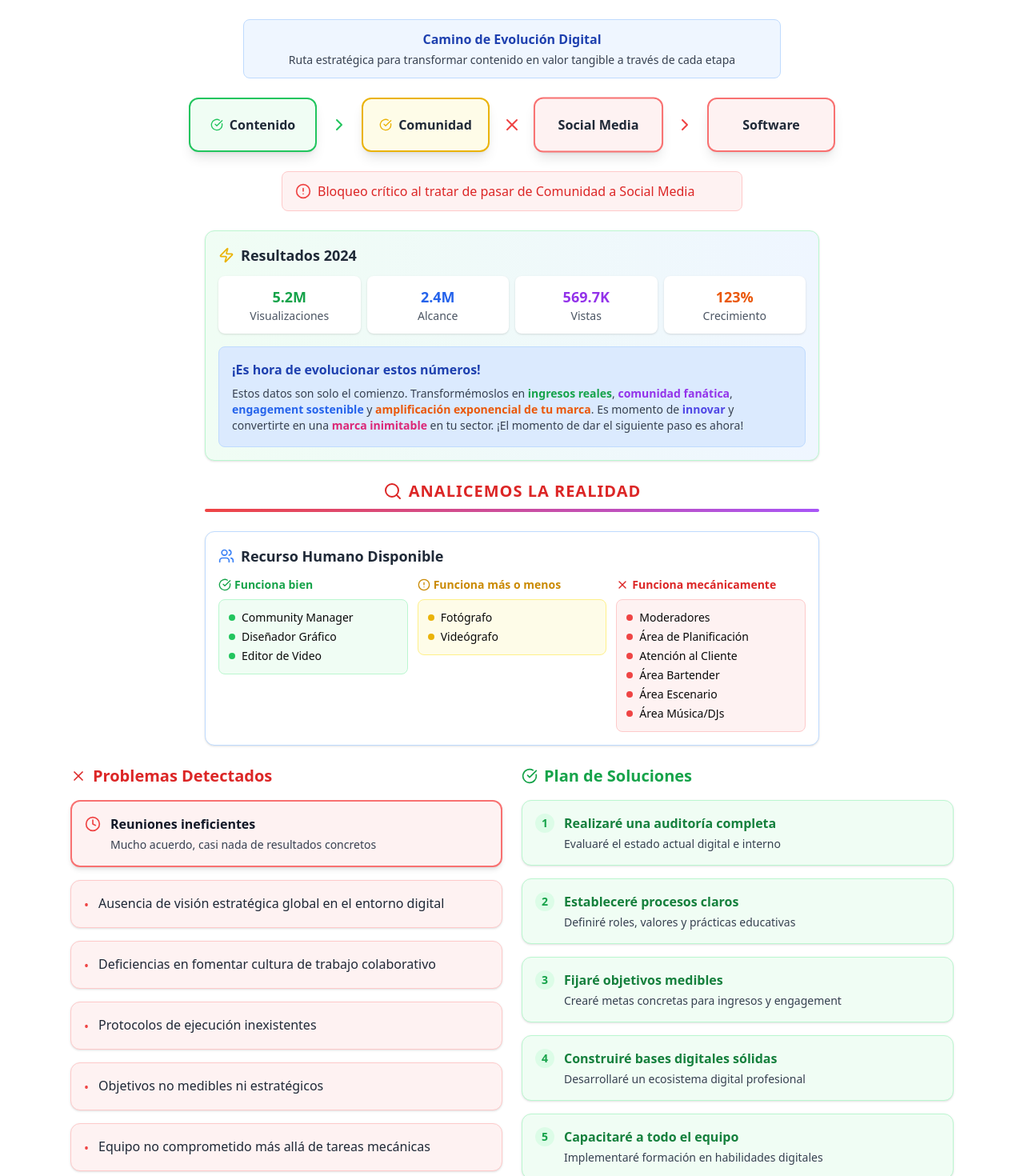
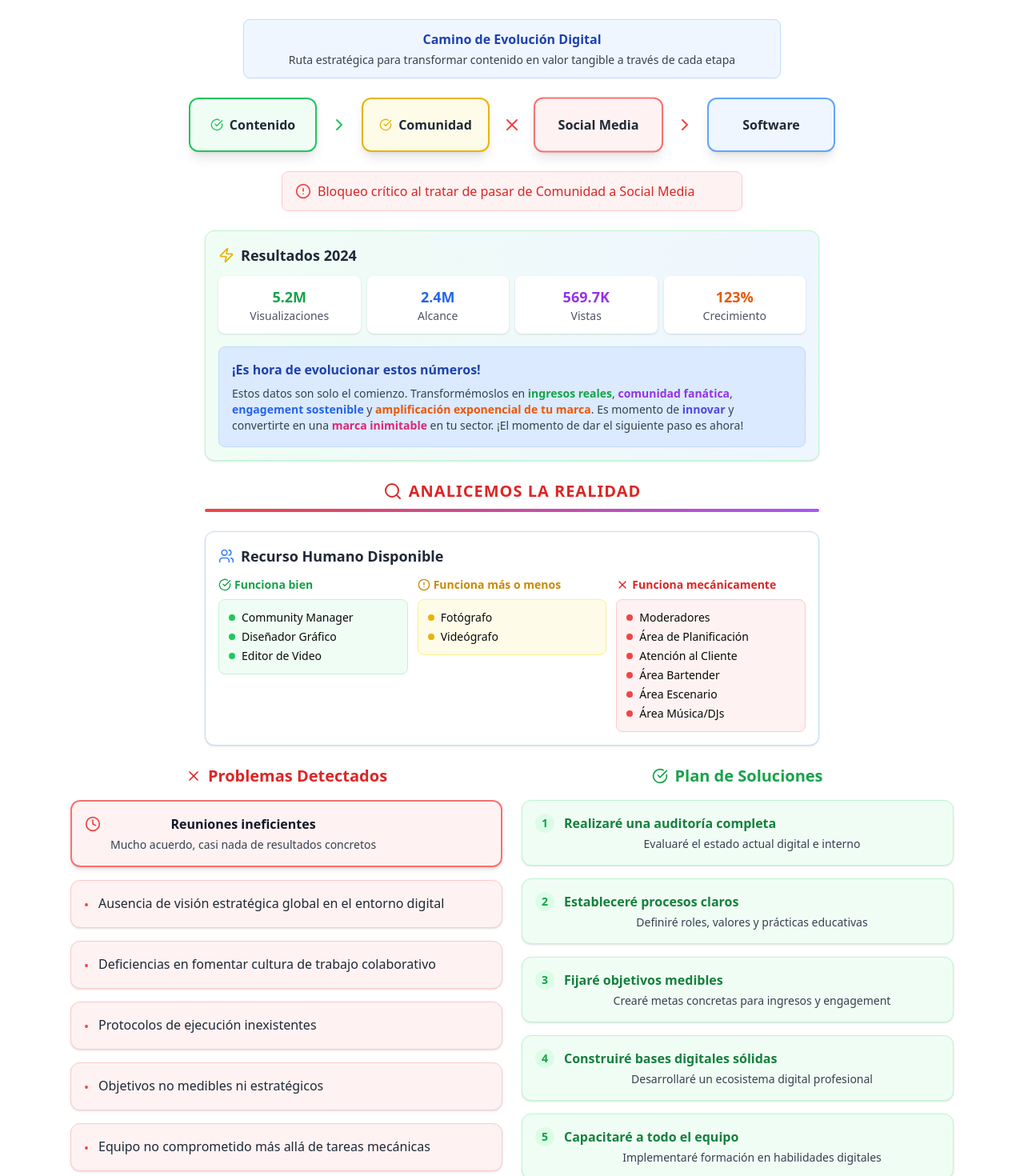
Before and after one commit to deivipluss/landing, a Next.js app: page /ktdrallounge in a window 1280 px wide. Shown: the part 80-1550 px from the top of the page at 80% size. Built offline with nearby package versions, Linux system fonts and the light colour scheme.

Commit message:
loung14e

```diff
--- a/app/ktdrallounge/page.tsx
+++ b/app/ktdrallounge/page.tsx
@@ -84,10 +84,10 @@ export default function DiagnosticoDigital() {
         </div>
 
         {/* Software - Pendiente */}
-        <Card className="p-3 min-w-[120px] md:min-w-40 text-center border-2 border-red-400 bg-red-50 shadow-lg hover:shadow-xl transition-shadow">
+        <Card className="p-3 min-w-[120px] md:min-w-40 text-center border-2 border-blue-400 bg-blue-50 shadow-lg hover:shadow-xl transition-shadow">
           <CardContent className="p-2">
             <div className="font-semibold text-gray-800">Software</div>
-            <div className="text-xs text-red-600 mt-1 md:hidden">En espera</div>
+            <div className="text-xs text-blue-600 mt-1 md:hidden">En espera</div>
           </CardContent>
         </Card>
       </div>
@@ -140,7 +140,7 @@ export default function DiagnosticoDigital() {
       </Card>
 
       {/* ANALICEMOS LA REALIDAD */}
-      <div className="w-full max-w-3xl mt-2">
+      <div className="w-full max-w-3xl mt-2 text-center">
         <div className="flex items-center justify-center mb-2">
           <Search className="text-red-600 h-6 w-6 mr-2" />
           <h2 className="text-xl font-bold text-red-600 uppercase tracking-wider">ANALICEMOS LA REALIDAD</h2>
@@ -234,8 +234,8 @@ export default function DiagnosticoDigital() {
       {/* Problemas y Soluciones en columnas paralelas */}
       <div className="grid grid-cols-1 md:grid-cols-2 gap-6 w-full max-w-6xl mt-8">
         {/* Columna Problemas */}
-        <div>
-          <h2 className="text-xl font-bold text-red-600 mb-4 flex items-center">
+        <div className="text-center">
+          <h2 className="text-xl font-bold text-red-600 mb-4 flex items-center justify-center">
             <X className="h-5 w-5 mr-2" /> Problemas Detectados
           </h2>
           <div className="space-y-4">
@@ -285,8 +285,8 @@ export default function DiagnosticoDigital() {
         </div>
 
         {/* Columna Soluciones */}
-        <div>
-          <h2 className="text-xl font-bold text-green-600 mb-4 flex items-center">
+        <div className="text-center">
+          <h2 className="text-xl font-bold text-green-600 mb-4 flex items-center justify-center">
             <CheckCircle className="h-5 w-5 mr-2" /> Plan de Soluciones
           </h2>
           <div className="space-y-4">
```
